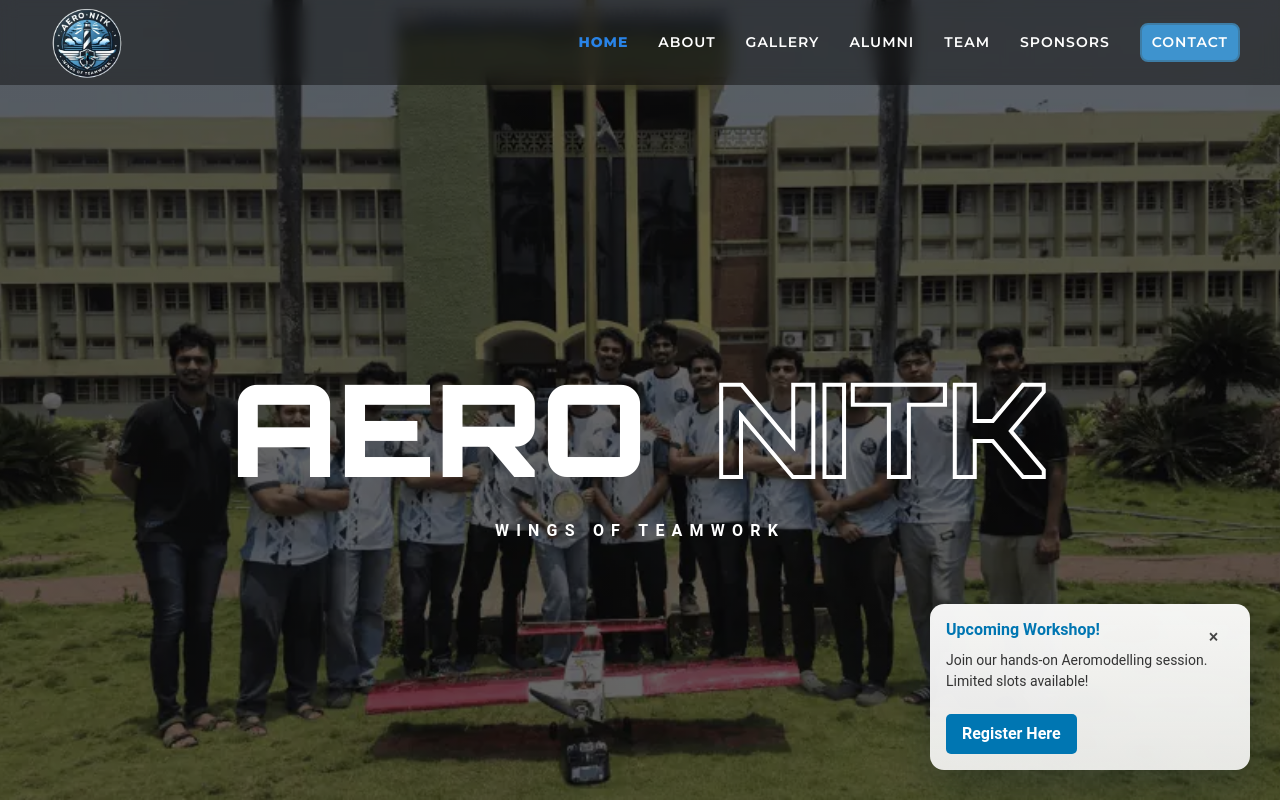
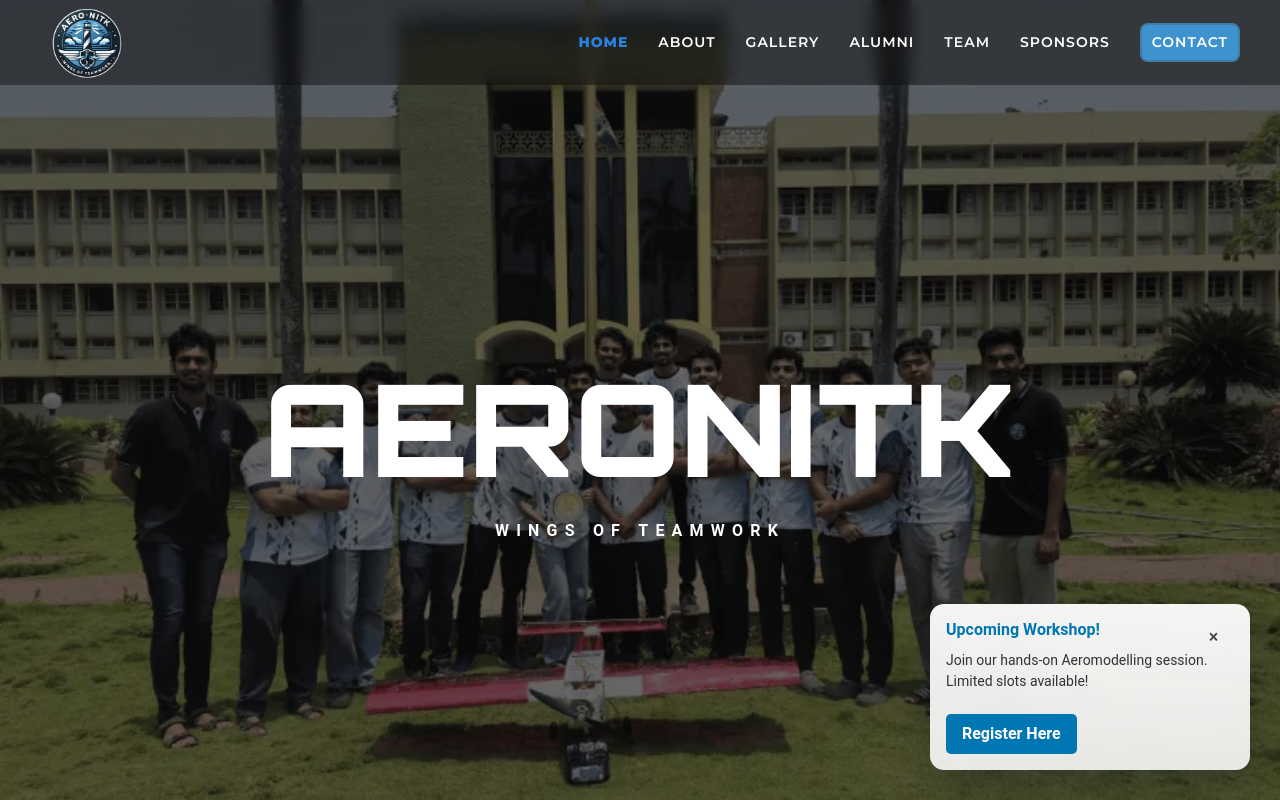
Before and after one commit to yoman12357/Aero_NITK, a React (Vite) app: page / in a window 1280 px wide. Shown: the top 800 px of the page. Built offline with nearby package versions, Linux system fonts and the light colour scheme.

Commit message:
All final changes till 4th feb from Aryan

```diff
--- a/src/AeronitkHomepage.jsx
+++ b/src/AeronitkHomepage.jsx
@@ -89,7 +89,7 @@ const AeroNITKHomepage = () => {
     <div className="page-wrapper">
       <section className="hero-section" id="home">
         <div className="hero-container">
-          <BlurText text="AERO NITK" className="hero-title" delay={150} animateBy="words" direction="top" />
+          <BlurText text="AERONITK" className="hero-title" delay={150} animateBy="words" direction="top" />
           <BlurText text="WINGS OF TEAMWORK" className="hero-subtitle" delay={300} animateBy="words" direction="top" />
         </div>
       </section>
```
